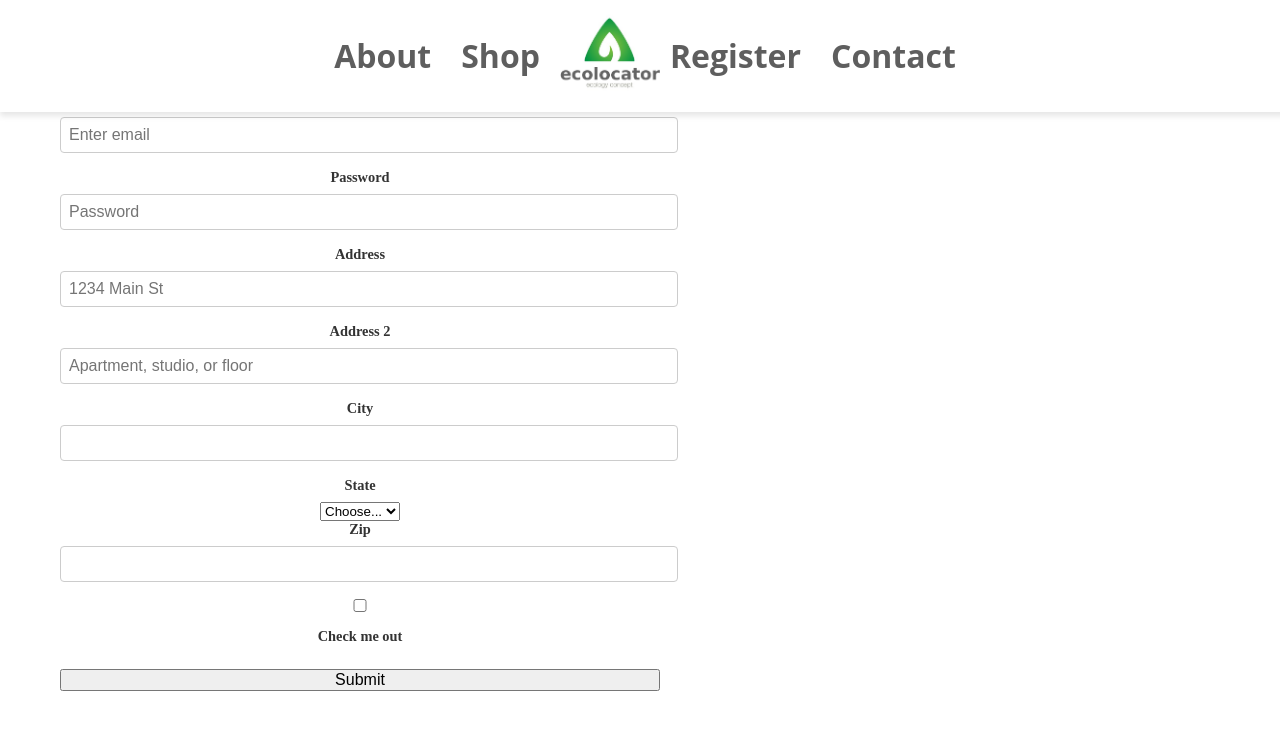
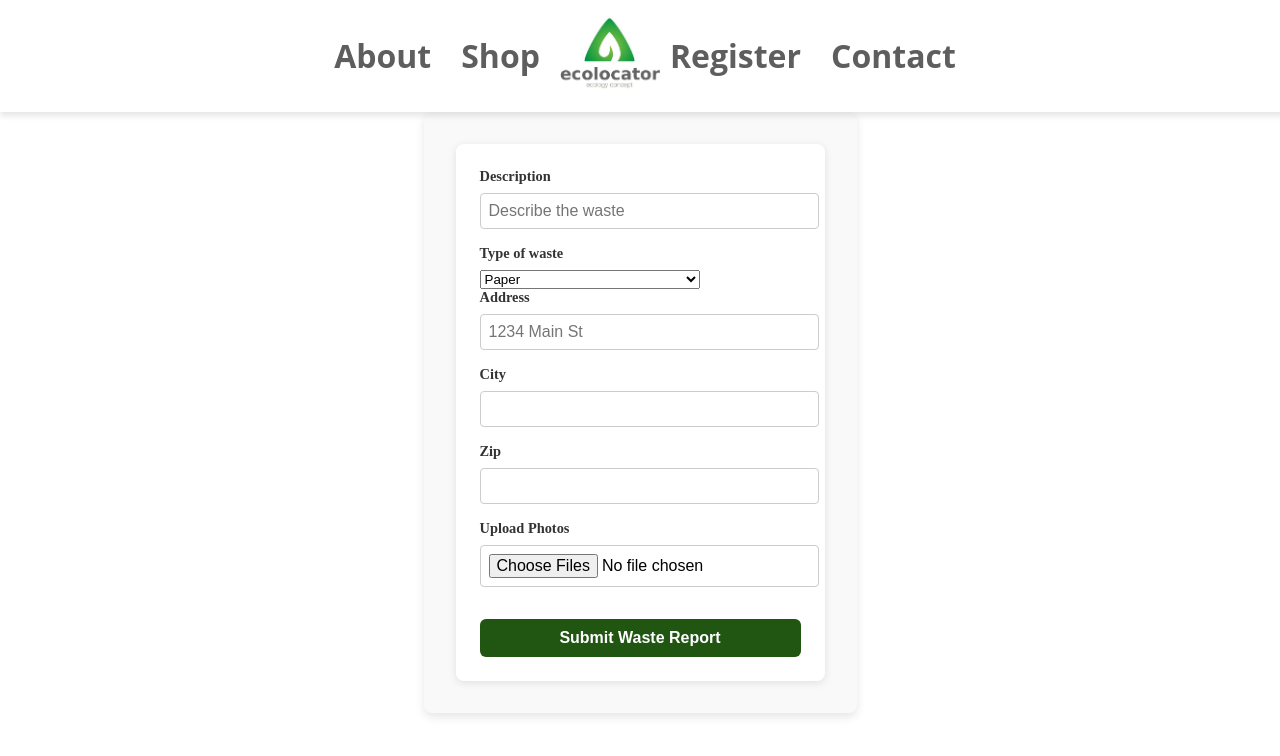
Before and after one commit to Filemonekk/EcoLocator, a React (Vite) app: page /enteringOrders in a window 1280 px wide. Shown: the top 756 px of the page. Built offline with nearby package versions, Linux system fonts and the light colour scheme.

Commit message:
modified WasteForm

```diff
--- a/src/components/WasteForm/WasteForm.module.scss
+++ b/src/components/WasteForm/WasteForm.module.scss
@@ -1,8 +1,56 @@
+@use '/src/index.scss' as *;
+
+.container {
+	display: flex;
+	justify-content: center;
+	align-items: center;
+	padding: 2rem;
+	background-color: #f9f9f9;
+	border-radius: 8px;
+	box-shadow: 0px 4px 10px rgba(0, 0, 0, 0.1);
+	max-width: 600px;
+	margin: auto;
+
+}
+
 .form {
-    display: flex;
-    justify-content: center;
-    text-align: center;
-    flex-direction: column;
-    margin: 30px;
-    width: 600px;
+	width: 100%;
+	padding: 1.5rem;
+	background: white;
+	border-radius: 8px;
+	box-shadow: 0px 2px 8px rgba(0, 0, 0, 0.1);
 }
+
+.form-label {
+	font-weight: bold;
+	color: #333;
+    font-size: $main-font;
+}
+
+.form-control {
+	border-radius: 6px;
+	padding: 10px;
+	border: 1px solid #ccc;
+}
+
+.form-select {
+	border-radius: 6px;
+	padding: 10px;
+	border: 1px solid #ccc;
+}
+
+.submitButton {
+	width: 100%;
+	padding: 10px;
+	border-radius: 6px;
+	font-size: 1rem;
+	font-weight: bold;
+	background-color: #205612;
+	border: none;
+	color: white;
+	transition: 0.3s;
+}
+
+.submitButton:hover {
+	background-color: #093009;
+}
--- a/src/components/WasteForm/WasteForm.tsx
+++ b/src/components/WasteForm/WasteForm.tsx
@@ -1,65 +1,64 @@
 import styles from './WasteForm.module.scss'
-import Button from 'react-bootstrap/Button';
-import Col from 'react-bootstrap/Col';
-import Form from 'react-bootstrap/Form';
-import Row from 'react-bootstrap/Row';
+import Button from 'react-bootstrap/Button'
+import Col from 'react-bootstrap/Col'
+import Form from 'react-bootstrap/Form'
+import Row from 'react-bootstrap/Row'
+
 
 function WasteForm() {
 	return (
 		<div className={styles.container}>
 			<Form className={styles.form}>
-      <Row className="mb-3">
-        <Form.Group as={Col} controlId="formGridEmail">
-          <Form.Label>Email</Form.Label>
-          <Form.Control type="email" placeholder="Enter email" />
+				<Row className='mb-3'>
+					<Form.Group as={Col} controlId='formDescription'>
+						<Form.Label>Description</Form.Label>
+						<Form.Control type='text' placeholder='Describe the waste' />
 					</Form.Group>
 
-        <Form.Group as={Col} controlId="formGridPassword">
-          <Form.Label>Password</Form.Label>
-          <Form.Control type="password" placeholder="Password" />
+					<Form.Group as={Col} controlId='formWasteType'>
+						<Form.Label>Type of waste</Form.Label>
+						<Form.Select defaultValue='Choose...'>
+							<option>Paper</option>
+							<option>Glass</option>
+							<option>Bio-waste</option>
+							<option>Hazardous waste</option>
+							<option>Expired medicines and chemicals</option>
+							<option>Used batteries and accumulators</option>
+							<option>Used tires</option>
+							<option>Textile and clothing waste</option>
+							<option>...</option>
+						</Form.Select>
 					</Form.Group>
 				</Row>
 
-      <Form.Group className="mb-3" controlId="formGridAddress1">
+				<Form.Group className='mb-3' controlId='formAddress'>
 					<Form.Label>Address</Form.Label>
-        <Form.Control placeholder="1234 Main St" />
+					<Form.Control placeholder='1234 Main St' />
 				</Form.Group>
 
-      <Form.Group className="mb-3" controlId="formGridAddress2">
-        <Form.Label>Address 2</Form.Label>
-        <Form.Control placeholder="Apartment, studio, or floor" />
-      </Form.Group>
-
-      <Row className="mb-3">
-        <Form.Group as={Col} controlId="formGridCity">
+				<Row className='mb-3'>
+					<Form.Group as={Col} controlId='formCity'>
 						<Form.Label>City</Form.Label>
 						<Form.Control />
 					</Form.Group>
 
-        <Form.Group as={Col} controlId="formGridState">
-          <Form.Label>State</Form.Label>
-          <Form.Select defaultValue="Choose...">
-            <option>Choose...</option>
-            <option>...</option>
-          </Form.Select>
-        </Form.Group>
-
-        <Form.Group as={Col} controlId="formGridZip">
+					<Form.Group as={Col} controlId='formZip'>
 						<Form.Label>Zip</Form.Label>
 						<Form.Control />
 					</Form.Group>
+
+					<Form.Group controlId='formFile' className='mb-3'>
+						<Form.Label>Upload Photos</Form.Label>
+						<Form.Control type='file' multiple />
+					</Form.Group>
 				</Row>
 
-      <Form.Group className="mb-3" id="formGridCheckbox">
-        <Form.Check type="checkbox" label="Check me out" />
-      </Form.Group>
-
-      <Button variant="primary" type="submit">
-        Submit
+				<Button variant='primary' type='submit' className={styles.submitButton}>
+					Submit Waste Report
 				</Button>
 			</Form>
 		</div>
-  );
+	)
 }
 
-export default WasteForm;
+export default WasteForm
--- a/src/pages/EnteringOrders.module.scss
+++ b/src/pages/EnteringOrders.module.scss
@@ -1,4 +1,6 @@
 .wasteForm {
-margin: 30px;
-
+	display: flex;
+	justify-content: center;
+	margin: 30px;
+    margin-top: 50px;
 }
--- a/src/pages/HomePage.scss
+++ b/src/pages/HomePage.scss
@@ -11,6 +11,7 @@
 	background-image: url('./img/HeroImage1920.jpg');
 	background-size: cover;
 	background-position: center;
+    background-attachment: fixed;
 	padding: 2rem 2rem;
 	position: relative;
 }
@@ -59,7 +60,7 @@ h1, h2 {
 }
 
 h2 {
-	margin: 1rem;
+	margin: 2rem;
 	font-size: 1.2rem;
 	line-height: 1.3;
 	font-family: $main-font;
@@ -72,7 +73,7 @@ h2 {
 	justify-content: center;
 	align-items: center;
 	flex-direction: column;
-	gap: 1rem;
+	gap: 0.8rem;
 	width: 100%;
 	max-width: 400px;
 	margin: 1rem auto;
--- a/src/pages/HomePage.tsx
+++ b/src/pages/HomePage.tsx
@@ -13,15 +13,13 @@ const HomePage: React.FC = () => {
 			<section className='section'>
 				<h1>Let's clean the world</h1>
 				<h2>
-					Lorem ipsum dolor sit amet consectetur adipisicing elit. Corporis iure dolores est minima quo eum quam
-					officiis optio quod aliquam!
+				Join the movement for a cleaner planet! Report waste for disposal or find materials for recycling - together, we reduce waste, protect nature, and build a sustainable future.
 				</h2>
 				<div className='button-section'>
 				<Link to='/searchingOrders' className='cta'>Search for Orders</Link>
 					<Link to='/enteringOrders' className='cta'>Add order</Link>
 					</div>
 			</section>
-
 		</main>
 		<Footer />
 		</>
```
Lines whose indentation alone changed are shown as unchanged.
